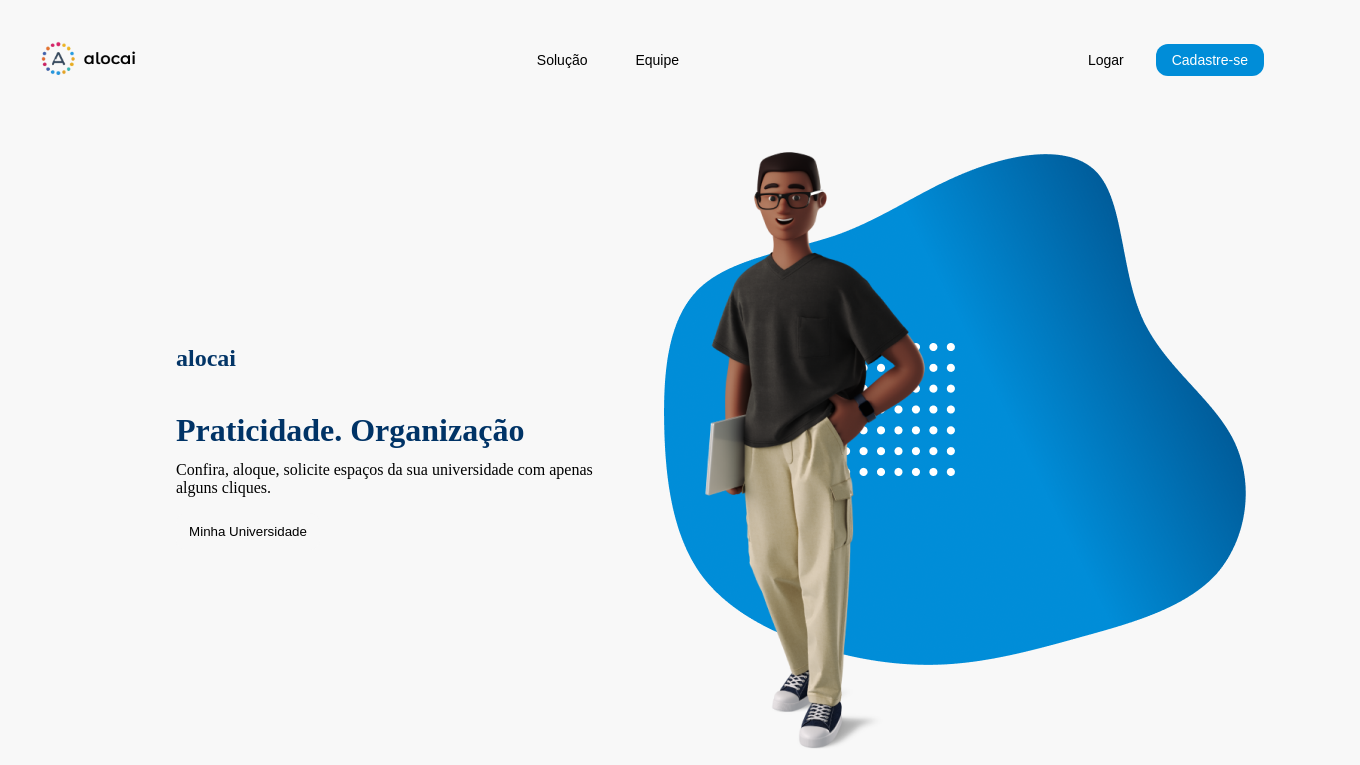
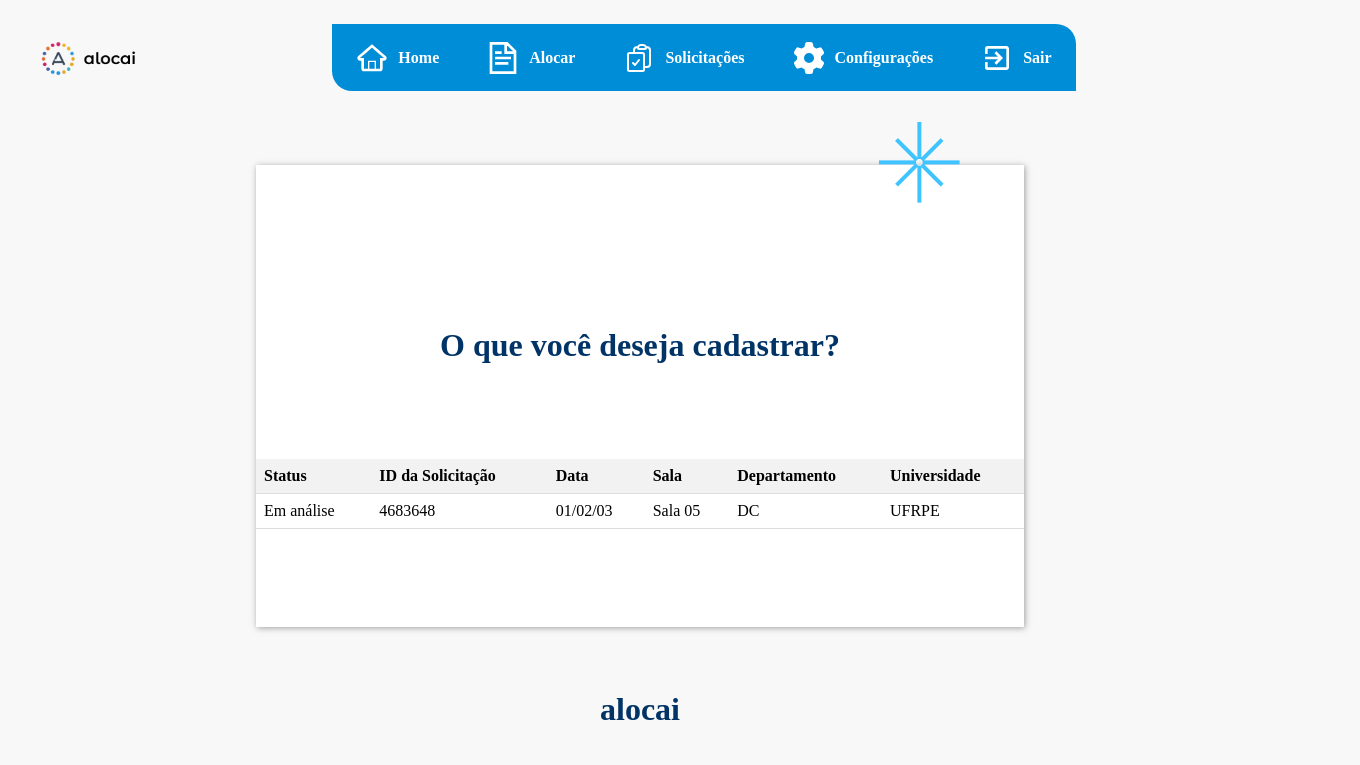
Before and after one commit to Rodrigo-Alb/GestorSalas, a React (Vite) app in the folder GestorSalas/: page /SolicitacoesUser in a window 1280 px wide. Before the commit this address led to /. Shown: the top 765 px of the page, 1360 px wide, since content can reach past the window. Built offline with nearby package versions, Linux system fonts and the light colour scheme.

Commit message:
Add SolicitacoesUser.jsx and SolicitacoesUser.css

```diff
--- a/GestorSalas/src/App.jsx
+++ b/GestorSalas/src/App.jsx
@@ -12,6 +12,7 @@ import CadastroDep from './Pages/CadastroDep'
 import MenuCadastro from './Pages/MenuCadastro';
 import RecuperarSenhaEmail from './Pages/RecuperarSenhaEmail';
 import RecuperarSenha from './Pages/RecuperarSenha';
+import SolicitacoesUser from './Pages/SolicitacoesUser';
 
 
 function App() {
@@ -34,6 +35,8 @@ function App() {
         <Route path='MenuCadastro' element={<MenuCadastro />} />
         <Route path='RecuperarSenhaEmail' element={<RecuperarSenhaEmail/>} />
         <Route path='RecuperarSenha' element={<RecuperarSenha/>} />
+        <Route path='SolicitacoesUser' element={<SolicitacoesUser/>} />
+
 
 
 
--- /dev/null
+++ b/GestorSalas/src/Pages/SolicitacoesUser.css
@@ -0,0 +1,86 @@
+.mainContainer {
+    width: 100vw;
+    height: 80vh;
+    display: flex;
+    flex-direction: column;
+    justify-content: space-between;
+    align-items: center;
+    position: relative;
+    top: -2rem;
+}
+
+.pageTitleForm {
+    width: 50%;
+    display: flex;
+    justify-content: flex-end;
+    align-items: center;
+    position: relative;
+    font-weight: bold;
+    top: 2.4rem;
+    z-index: 3;
+}
+
+.containerForm {
+    background-color: #fff;
+    width: 60%;
+    height: 80%;
+    display: flex;
+    flex-direction: column;
+    justify-content: space-evenly;
+    align-items: center;
+    box-shadow: 1px 1px 6px rgba(128, 128, 128, 0.742);
+    overflow: auto; /* Adiciona rolagem se o conteúdo ultrapassar a área visível */
+}
+
+.solicitacoesContainer {
+    width: 100%;
+    overflow-x: auto; /* Adiciona rolagem horizontal se necessário */
+}
+
+table {
+    width: 100%;
+    border-collapse: collapse; /* Remove espaços entre células */
+}
+
+th, td {
+    padding: 8px;
+    text-align: left;
+    border-bottom: 1px solid #ddd; /* Adiciona uma linha de separação entre linhas */
+}
+
+th {
+    background-color: #f2f2f2; /* Adiciona uma cor de fundo ao cabeçalho */
+    font-weight: bold;
+}
+
+td {
+    background-color: #fff; /* Adiciona uma cor de fundo às células */
+}
+
+tr:nth-child(even) {
+    background-color: #f9f9f9; /* Adiciona uma cor de fundo alternada para as linhas */
+}
+
+h2 {
+    color: #003366;
+    font-weight: bold;
+    position: relative;
+    top: 1.5rem;
+}
+
+button {
+    width: 50%;
+    height: 2.3rem;
+    border-radius: 10px;
+    color: black;
+    background-color: #f8f8f8d7;
+    border: none;
+    cursor: pointer;
+}
+
+button:hover {
+    transition: 0.5s;
+    background-color: #fff;
+    color: #008DD8;
+    border: 2px solid #008DD8;
+}
--- /dev/null
+++ b/GestorSalas/src/Pages/SolicitacoesUser.jsx
@@ -0,0 +1,44 @@
+
+import './SolicitacoesUser.css'
+import Estrela from '../assets/Estrela.png.png'
+
+
+export default function SolicitacoesUser() {
+
+  return (
+    <div className="mainContainer">
+
+    <div className='pageTitleForm'>
+        <img src={Estrela} alt="" />
+    </div>
+
+    <div className="containerForm">
+        <h2>O que você deseja cadastrar?</h2>
+
+        <div className='solicitacoesContainer'>
+            <table>
+                <tr>
+                    <th>Status</th>
+                    <th>ID da Solicitação</th>
+                    <th>Data</th>
+                    <th>Sala</th>
+                    <th>Departamento</th>
+                    <th>Universidade</th>
+                </tr>
+                <tr>
+                    <td>Em análise</td>
+                    <td>4683648</td>
+                    <td>01/02/03</td>
+                    <td>Sala 05</td>
+                    <td>DC</td>
+                    <td>UFRPE</td>
+                </tr>
+            </table>
+        </div>
+
+
+    </div>
+    <h2 style={{color:'#003366',fontWeight:'bold',position:'relative', top:'1.5rem'}}>alocai</h2>
+</div>
+  )
+}
```
